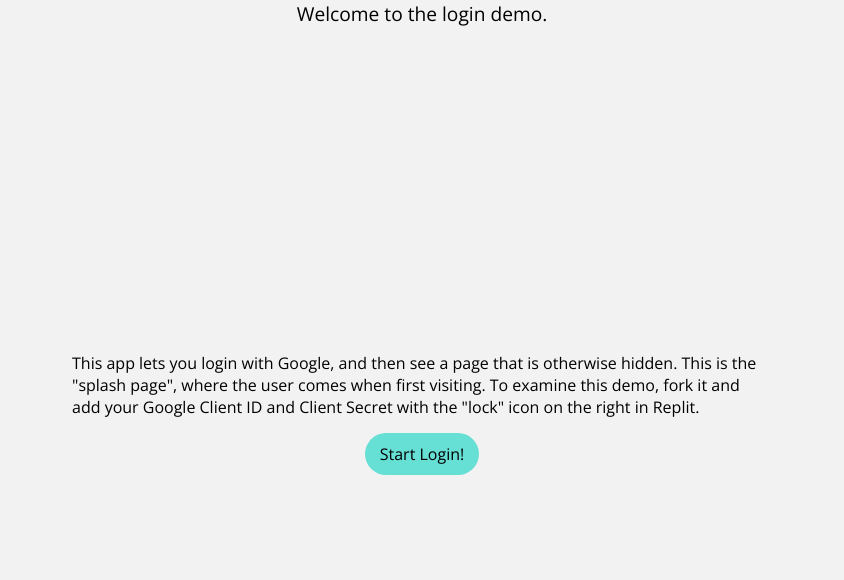
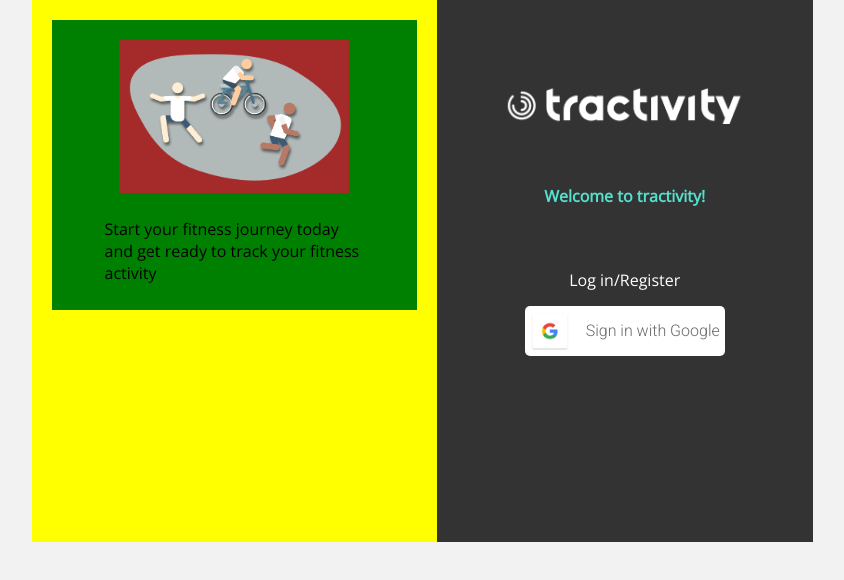
Before and after one commit to bkaur458/Fitness-3-BaldeepKaur-XJCLK220, a website: page public/splash.html in a window 1280 px wide. Shown: the whole page, without its empty margins (218-1062 px from the left). Drawn offline with nearby package versions, Linux system fonts and the light colour scheme.

Commit message:
Splash page set for @320, @375 and @425

```diff
--- a/public/demo.css
+++ /dev/null
@@ -1,33 +0,0 @@
-body {
-  font-family: "Open Sans", sans-serif;
-  background-color: #f2f2f2;
-  display: flex;
-  flex-direction: column;
-  align-items: center;
-  min-height: 100vh;
-}
-
-header {
-  font-size: larger;
-  font-weight:
-  margin: 15px;
-  display: flex;
-  justify-content: center;
-}
-
-main {
-  padding: 15px;
-  display: flex;
-  flex-direction: column;
-  justify-content: center;
-  align-items: center;
-  flex-grow: 1;
-  max-width: 700px;
-}
-
-button {
-  margin-top: 15px;
-  padding: 10px 15px;
-  border-radius: 30px;
-  background-color: rgb(102, 223, 213);
-}
--- /dev/null
+++ b/public/splash.css
@@ -0,0 +1,113 @@
+body {
+  font-family: "Open Sans", sans-serif;
+  background-color: #f2f2f2;
+  display: flex;
+  flex-direction: column;
+  align-items: center;
+}
+
+main {
+  display: flex;
+  justify-content: center;
+  background-color: yellow;
+  flex-wrap: wrap;
+  align-items: stretch;
+  flex: 1;
+}
+
+#ImageAndMsgHalf{
+  display: flex;
+  flex-direction: column;
+  background-color: green;
+  flex: 1;
+  height: 250px;
+  padding: 20px;
+  margin: 20px;
+  align-items: center;
+}
+
+#appImage{
+  background-color: brown;
+  width: 230px;
+}
+
+#slogan{
+  overflow: hidden;
+  text-overflow: ellipsis;
+  margin-top: 10px;
+  padding: 5px;
+  max-width: 345px;
+}
+
+#WelcomeAndSignInHalf{
+  display: flex;
+  flex-direction: column;
+  background-color: #333333;
+  flex: 1;
+  padding: 25px;
+  align-items: center;
+  height: 492px;
+  justify-content: space-evenly;
+}
+
+#logo{
+  width: 240px;
+}
+
+#welcomeMsg{
+  font-weight: bold;
+  color: #53e0cd;
+}
+
+a{
+   text-decoration: none;
+}
+
+#signInOptions{
+  display: flex;
+  flex-direction: column;
+  align-items: center;
+  margin-bottom: 100px;
+}
+
+#logInText{
+  color: white;
+}
+
+button {
+  display: flex;
+  margin-top: 15px;
+  padding: 5px;
+  border-radius: 5px;
+  background-color: #FFFFFF;
+  font-family: 'Roboto', sans-serif;
+  color: dimgray;
+  align-items: center;
+  width: 200px;
+}
+
+#signInButtonImage{
+  height: 40px;
+}
+
+#signInText{
+  margin-left: auto;
+}
+
+@media only screen and (min-width: 425px){
+  #slogan{
+    padding: 5px 33px 5px 33px;
+    margin-top: 20px;
+  }
+}
+
+@media only screen and (min-width: 768px){
+  #ImageAndMsgHalf{
+    flex-grow: 1;
+  }
+
+  #WelcomeAndSignInHalf{
+    flex-grow: 1;
+  }
+
+}
--- a/public/splash.html
+++ b/public/splash.html
@@ -8,20 +8,34 @@
     <link rel="preconnect" href="https://fonts.gstatic.com">
     <link href="https://fonts.googleapis.com/css2?family=Open+Sans&display=swap" rel="stylesheet">
     <link href="https://fonts.googleapis.com/css2?family=Open+Sans:ital,wght@1,700;1,800&display=swap" rel="stylesheet">
+    <link href="https://fonts.googleapis.com/css2?family=Roboto:wght@100;300&display=swap" rel="stylesheet">
     <link href="./reset.css" rel="stylesheet" type="text/css" />
-    <link href="./demo.css" rel="stylesheet" type="text/css" />
+    <link href="./splash.css" rel="stylesheet" type="text/css" />
 </head>
 <body>
-  <header>
-    <h1>Welcome to the login demo.</h1>
-  </header>
   <main>
-    This app lets you login with Google, and then see a page that is otherwise hidden. This is the "splash page", where the user comes when first visiting.
-    To examine this demo, fork it and add your Google Client ID and Client Secret with the "lock" icon on the right in Replit.
 
-<a href="auth/google">
-  <button>Start Login!</button>
-</a>
+    <div id="ImageAndMsgHalf">
+      <img id="appImage" src="./splashImages/header_image.png" alt="people playing sports" />
+      <div id="slogan">Start your fitness journey today and get ready to track your fitness activity</div>
+    </div>
+
+    <div id="WelcomeAndSignInHalf">
+      <img id="logo" src="./splashImages/tractivity-logo-white.png" alt="app name image" />
+
+      <span id="welcomeMsg"> Welcome to tractivity! </span>
+
+      <div id="signInOptions">
+        <span id="logInText"> Log in/Register </span>
+        <a href="auth/google">
+          <button>
+            <img id="signInButtonImage" src="./splashImages/btn_google_light.jpg" alt="sign in button" />
+            <span id="signInText">Sign in with Google</span>
+          </button>
+        </a>
+      </div>
+
+    </div>
 
   </main>
 </body>
```
Also changed, not shown: index.js (+159 -2 lines), user/index.js (deleted, +0 -161 lines), public/splashImages/btn_google_light.jpg (added), public/splashImages/header_image.png (added), public/splashImages/tractivity-logo-white.png (added), 1 other file.
